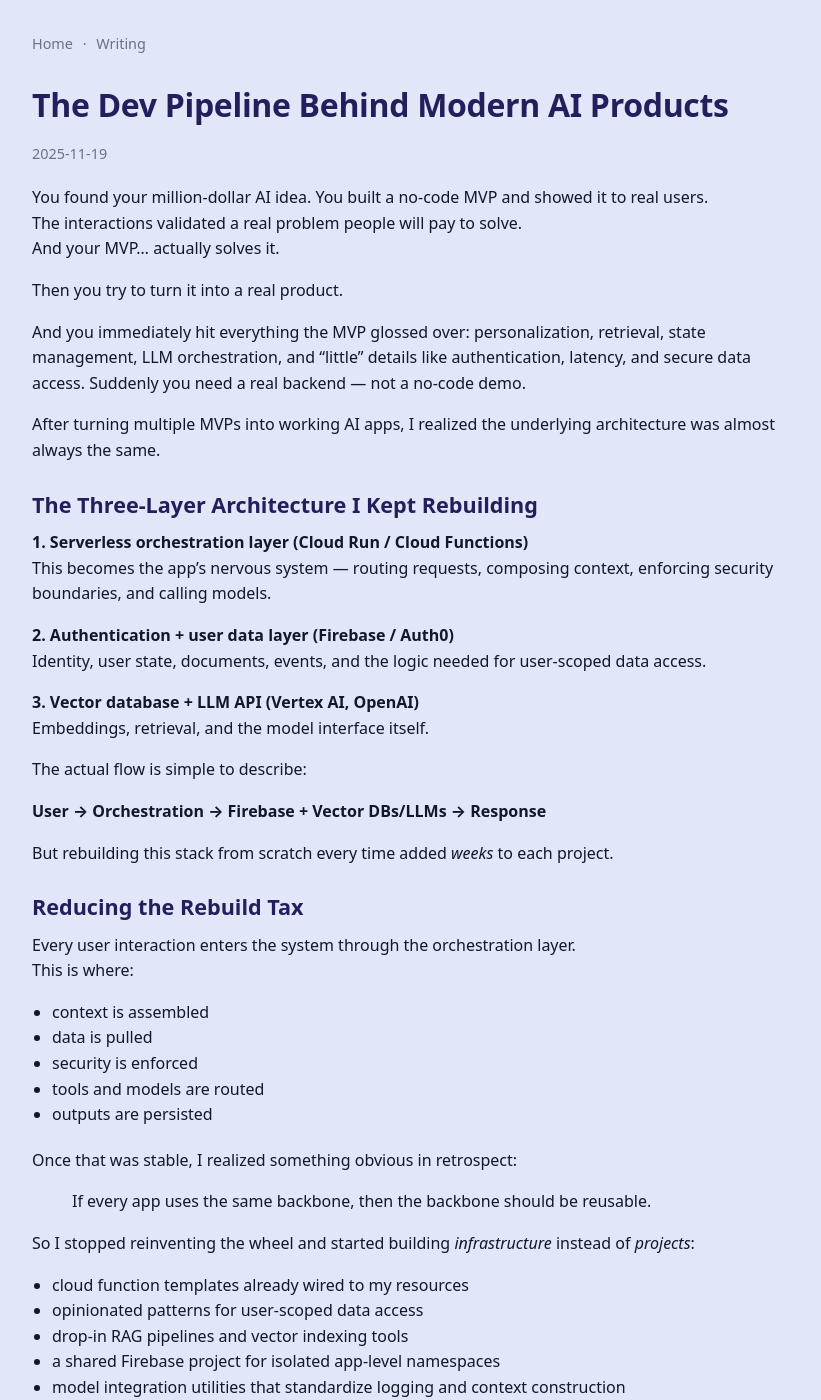
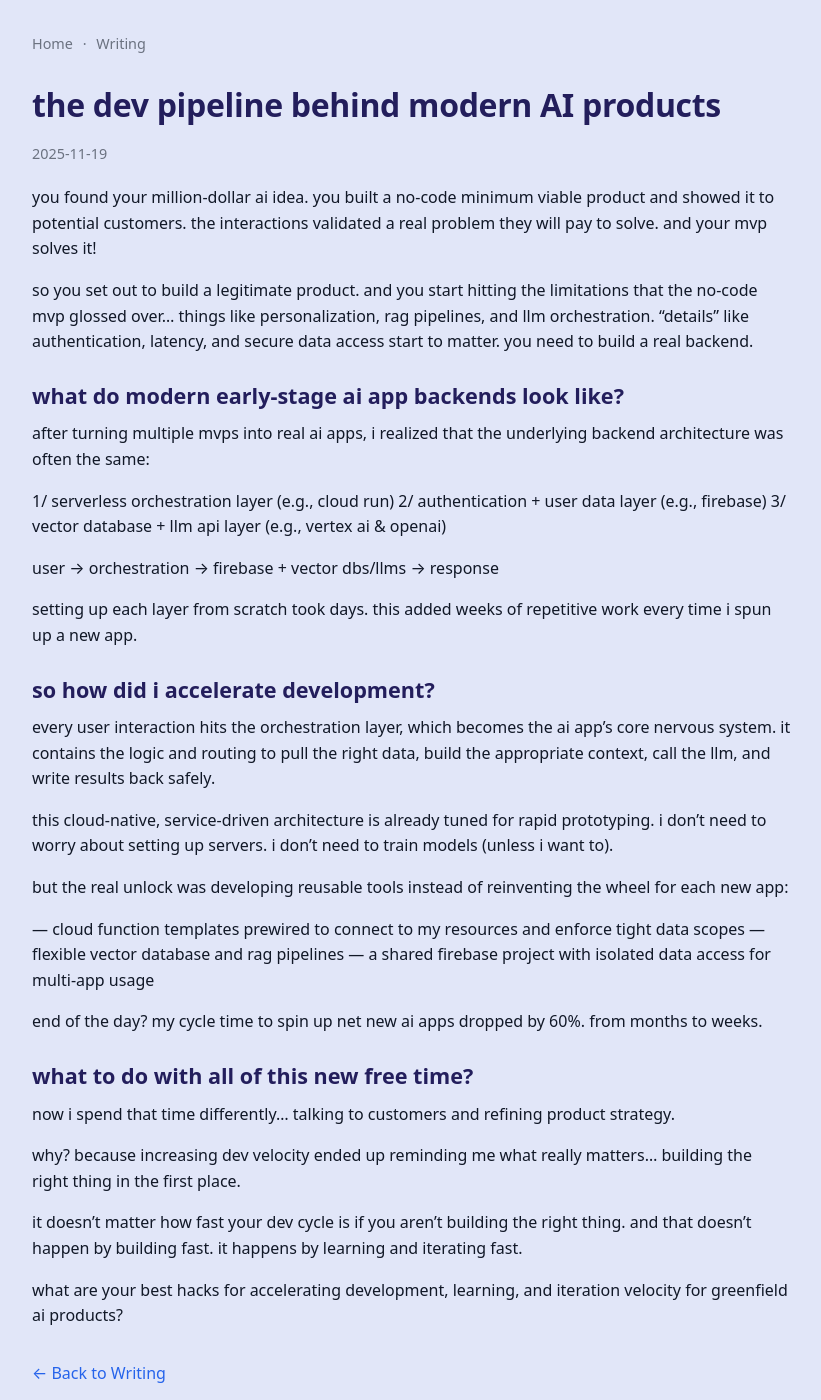
Before and after one commit to davidcrowe/reducibl.com, a Jekyll site: the page built from _posts/2025-11-19-ai-app-backend-architecture.md, in a window 1280 px wide and 1400 px high. Shown: the whole window, without its empty margins (228-1049 px from the left). Built offline with Jekyll 4.4.1, drawn with Linux system fonts in a browser that asks for light colours; some of the changed text lies outside the part shown.

Commit message:
ux experimentation

```diff
--- a/_posts/2025-11-19-ai-app-backend-architecture.md
+++ b/_posts/2025-11-19-ai-app-backend-architecture.md
@@ -1,84 +1,46 @@
 ---
 layout: post
-title: "The Dev Pipeline Behind Modern AI Products"
+title: "the dev pipeline behind modern AI products"
 description: "How I think about moving from idea to architecture to production in modern AI systems."
 ---
 
-You found your million-dollar AI idea. You built a no-code MVP and showed it to real users.
-The interactions validated a real problem people will pay to solve.
-And your MVP… actually solves it.
+you found your million-dollar ai idea. you built a no-code minimum viable product and showed it to potential customers. the interactions validated a real problem they will pay to solve. and your mvp solves it!
 
-Then you try to turn it into a real product.
+so you set out to build a legitimate product. and you start hitting the limitations that the no-code mvp glossed over… things like personalization, rag pipelines, and llm orchestration. “details” like authentication, latency, and secure data access start to matter. you need to build a real backend.
 
-And you immediately hit everything the MVP glossed over: personalization, retrieval, state management, LLM orchestration, and “little” details like authentication, latency, and secure data access. Suddenly you need a real backend — not a no-code demo.
+## what do modern early-stage ai app backends look like?
 
-After turning multiple MVPs into working AI apps, I realized the underlying architecture was almost always the same.
+after turning multiple mvps into real ai apps, i realized that the underlying backend architecture was often the same:
 
-## The Three-Layer Architecture I Kept Rebuilding
+1/ serverless orchestration layer (e.g., cloud run)
+2/ authentication + user data layer (e.g., firebase)
+3/ vector database + llm api layer (e.g., vertex ai & openai)
 
-**1. Serverless orchestration layer (Cloud Run / Cloud Functions)**
-This becomes the app’s nervous system — routing requests, composing context, enforcing security boundaries, and calling models.
+user → orchestration → firebase + vector dbs/llms → response
 
-**2. Authentication + user data layer (Firebase / Auth0)**
-Identity, user state, documents, events, and the logic needed for user-scoped data access.
+setting up each layer from scratch took days. this added weeks of repetitive work every time i spun up a new app.
 
-**3. Vector database + LLM API (Vertex AI, OpenAI)**
-Embeddings, retrieval, and the model interface itself.
+## so how did i accelerate development?
 
-The actual flow is simple to describe:
+every user interaction hits the orchestration layer, which becomes the ai app’s core nervous system. it contains the logic and routing to pull the right data, build the appropriate context, call the llm, and write results back safely.
 
-**User → Orchestration → Firebase + Vector DBs/LLMs → Response**
+this cloud-native, service-driven architecture is already tuned for rapid prototyping. i don’t need to worry about setting up servers. i don’t need to train models (unless i want to).
 
-But rebuilding this stack from scratch every time added *weeks* to each project.
+but the real unlock was developing reusable tools instead of reinventing the wheel for each new app:
 
-## Reducing the Rebuild Tax
+— cloud function templates prewired to connect to my resources and enforce tight data scopes
+— flexible vector database and rag pipelines
+— a shared firebase project with isolated data access for multi-app usage
 
-Every user interaction enters the system through the orchestration layer.
-This is where:
+end of the day? my cycle time to spin up net new ai apps dropped by 60%. from months to weeks.
 
-- context is assembled
-- data is pulled
-- security is enforced
-- tools and models are routed
-- outputs are persisted
 
-Once that was stable, I realized something obvious in retrospect:
+## what to do with all of this new free time?
 
-> If every app uses the same backbone, then the backbone should be reusable.
+now i spend that time differently… talking to customers and refining product strategy.
 
-So I stopped reinventing the wheel and started building *infrastructure* instead of *projects*:
+why? because increasing dev velocity ended up reminding me what really matters… building the right thing in the first place.
 
-- cloud function templates already wired to my resources
-- opinionated patterns for user-scoped data access
-- drop-in RAG pipelines and vector indexing tools
-- a shared Firebase project for isolated app-level namespaces
-- model integration utilities that standardize logging and context construction
+it doesn’t matter how fast your dev cycle is if you aren’t building the right thing. and that doesn’t happen by building fast. it happens by learning and iterating fast.
 
-Once these pieces existed, my ability to spin up new AI apps changed dramatically.
-
-## Cycle Time: Months → Weeks
-
-Development speed didn’t improve because I typed faster.
-It improved because the architecture stopped changing.
-
-With the repetitive setup handled, I started spending more time on things that actually matter:
-
-- talking to users
-- validating direction
-- refining behavior
-- rewriting prompts
-- improving UX
-- making the app less magical and more useful
-
-It turns out:
-
-> Development velocity matters.
-> But **learning velocity** matters more.
-
-You can build incredibly fast and still build the wrong thing.
-
-The trick is building fast *enough* to maximize how quickly you can learn what the right thing actually is.
-
----
-
-If you’ve found ways to reduce iteration time for greenfield AI products — technical or process — I’d love to hear them.
+what are your best hacks for accelerating development, learning, and iteration velocity for greenfield ai products?
```
Also changed, not shown: index.md (+6 -6 lines), writing.md (+5 -5 lines).
